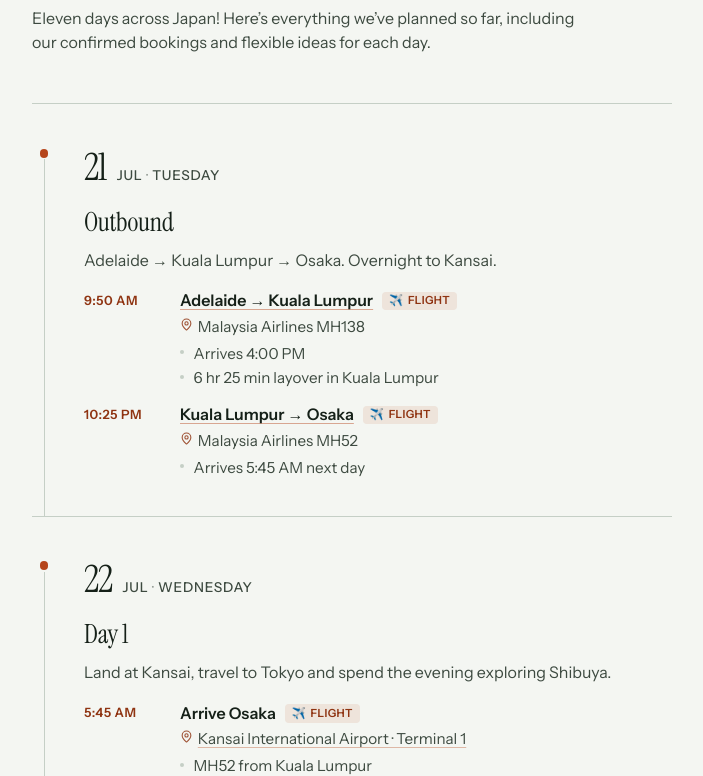
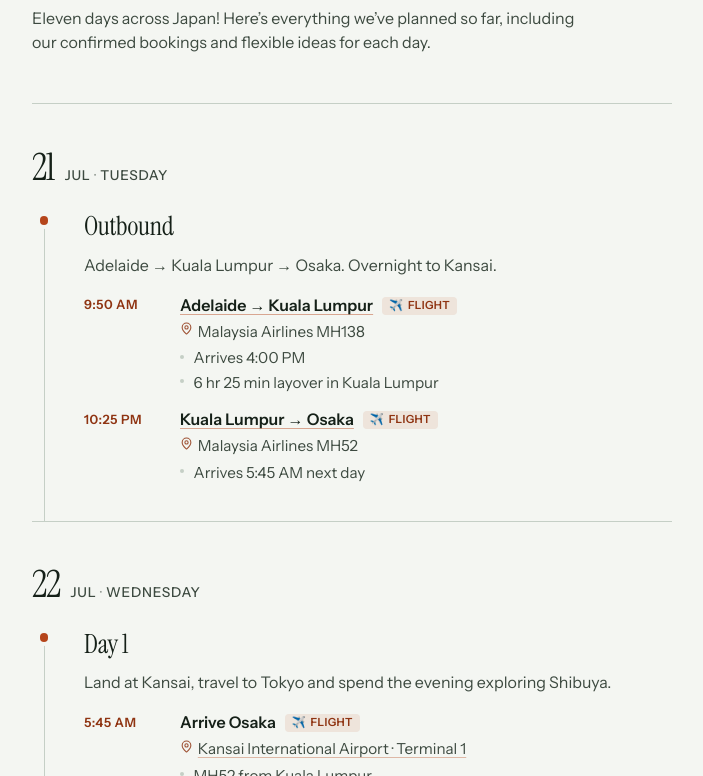
Before and after one commit to kathrynfieg/japan-itinerary-2026, a Vue app: page / in a window 1280 px wide. Shown: the part 944-1720 px from the top of the page, without its empty margins (288-991 px from the left). Built offline with nearby package versions, Linux system fonts and the light colour scheme.

Commit message:
update timeline style

```diff
--- a/src/components/DaySection.vue
+++ b/src/components/DaySection.vue
@@ -25,17 +25,6 @@ function monthLabel(date: string) {
     :class="{ 'day--birthday': day.theme === 'birthday' }"
     :style="{ '--i': index }"
   >
-    <div class="day__rail" aria-hidden="true">
-      <Cake
-        v-if="day.theme === 'birthday'"
-        class="day__cake"
-        :size="14"
-        :stroke-width="2"
-      />
-      <span v-else class="day__dot" />
-    </div>
-
-    <div class="day__body">
     <p class="day__date">
       <span class="day__num">{{ dayNumber(day.date) }}</span>
       <span class="day__meta">
@@ -53,6 +42,18 @@ function monthLabel(date: string) {
       </span>
     </p>
 
+    <div class="day__main">
+      <div class="day__rail" aria-hidden="true">
+        <Cake
+          v-if="day.theme === 'birthday'"
+          class="day__cake"
+          :size="14"
+          :stroke-width="2"
+        />
+        <span v-else class="day__dot" />
+      </div>
+
+      <div class="day__body">
         <header class="day__header">
           <h3 class="day__title">{{ day.title }}</h3>
           <p class="day__summary">{{ day.summary }}</p>
@@ -116,5 +117,6 @@ function monthLabel(date: string) {
 
         <p v-else class="day__empty">No stops listed yet.</p>
       </div>
+    </div>
   </article>
 </template>
--- a/src/style.css
+++ b/src/style.css
@@ -369,13 +369,17 @@ body {
 }
 
 .day {
-  display: grid;
-  grid-template-columns: 0.9rem 1fr;
-  gap: 0.75rem;
   padding: 1.15rem 0;
   scroll-margin-top: 4rem;
   animation: rise 0.8s var(--ease) both;
   animation-delay: calc(0.04s * var(--i));
+}
+
+.day__main {
+  display: grid;
+  grid-template-columns: 0.9rem 1fr;
+  gap: 0.75rem;
+  min-width: 0;
 }
 
 .day__rail {
@@ -383,13 +387,13 @@ body {
   display: flex;
   justify-content: center;
   align-self: stretch;
-  padding-top: 0.35rem;
+  padding-top: 0.4rem;
 }
 
 .day__rail::before {
   content: '';
   position: absolute;
-  top: 0.95rem;
+  top: 0.62rem;
   bottom: 0;
   width: 1px;
   background: var(--line);
@@ -400,6 +404,8 @@ body {
 }
 
 .day__dot {
+  position: relative;
+  z-index: 1;
   width: 0.45rem;
   height: 0.45rem;
   border-radius: 50%;
@@ -415,6 +421,10 @@ body {
   background: var(--paper);
 }
 
+.day__body {
+  min-width: 0;
+}
+
 .day__header {
   margin-bottom: 0.7rem;
 }
@@ -426,7 +436,7 @@ body {
   display: flex;
   align-items: baseline;
   gap: 0.45rem;
-  margin: 0 0 0.35rem;
+  margin: 0 0 0.55rem;
   padding: 0.35rem 0 0.45rem;
   background: rgb(244 246 242 / 0.96);
   backdrop-filter: blur(8px);
@@ -851,8 +861,6 @@ body {
   }
 
   .day {
-    grid-template-columns: 1.5rem 1fr;
-    gap: 1.75rem;
     padding: 2.35rem 0;
     scroll-margin-top: 4.5rem;
     border-top: 1px solid var(--line);
@@ -860,6 +868,11 @@ body {
 
   .day:last-child {
     border-bottom: 1px solid var(--line);
+  }
+
+  .day__main {
+    grid-template-columns: 1.5rem 1fr;
+    gap: 1.75rem;
   }
 
   .day:last-child .day__rail::before {
@@ -871,11 +884,11 @@ body {
   }
 
   .day__rail {
-    padding-top: 0.45rem;
+    padding-top: 0.55rem;
   }
 
   .day__rail::before {
-    top: 1.1rem;
+    top: 0.78rem;
   }
 
   .day__dot {
@@ -896,7 +909,7 @@ body {
   .day__date {
     top: 3.85rem;
     gap: 0.65rem;
-    margin-bottom: 0.45rem;
+    margin-bottom: 0.75rem;
     padding: 0.45rem 0 0.55rem;
   }
 
```
Lines whose indentation alone changed are shown as unchanged.
